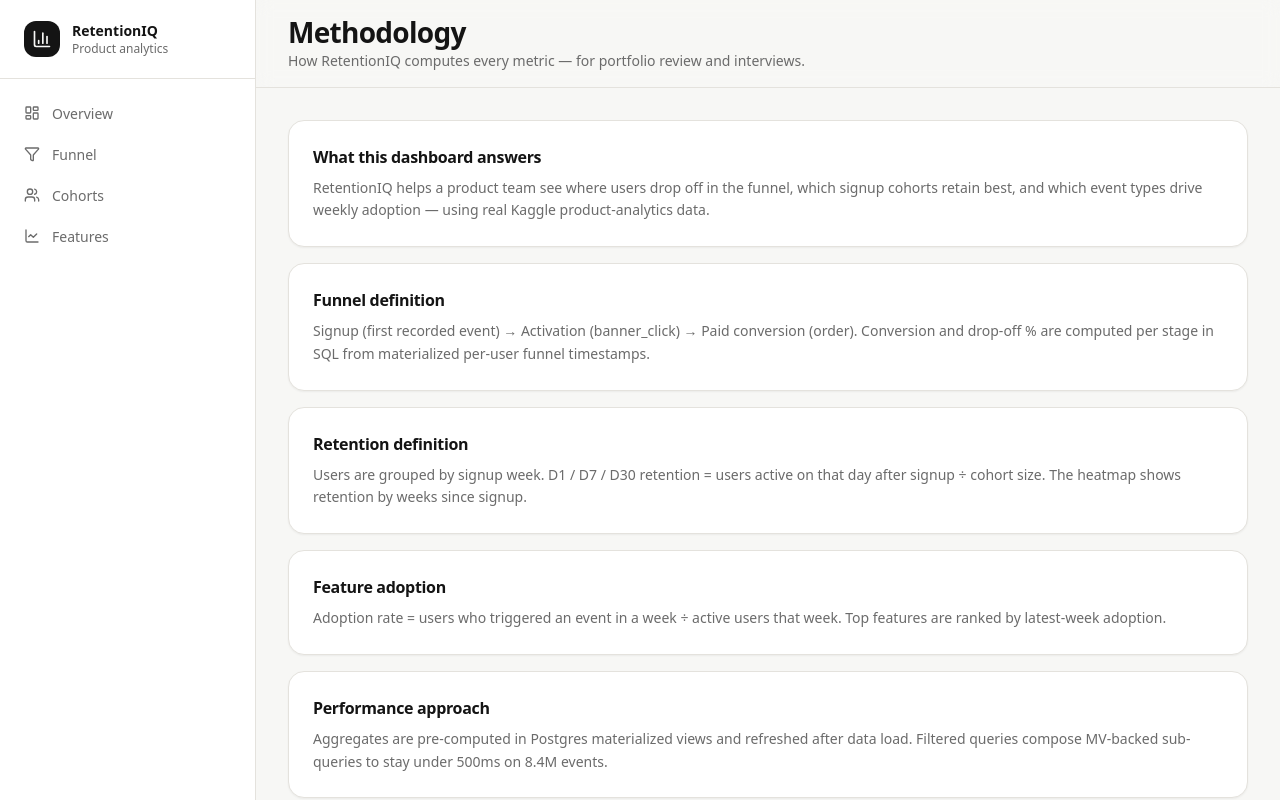
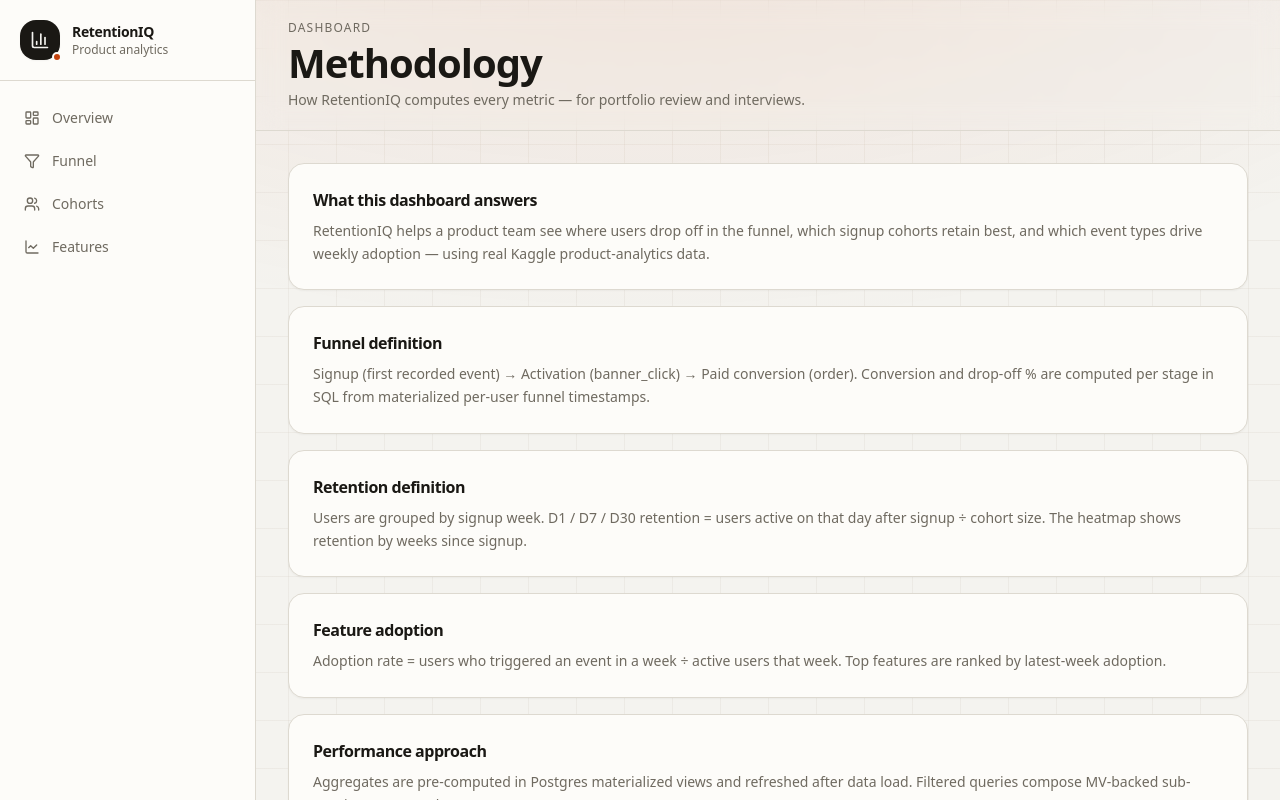
Before and after one commit to vedjr02/RetentionIQ, a Next.js app in the folder frontend/: page /about in a window 1280 px wide. Shown: the top 800 px of the page. Built offline with nearby package versions, Linux system fonts and the light colour scheme; no server answers.

Commit message:
feat(frontend): elevate design tokens and dashboard chrome
Richer warm palette, mesh background, card variants, hero KPI styling, and refined sidebar/header navigation.

```diff
--- a/frontend/app/globals.css
+++ b/frontend/app/globals.css
@@ -1,21 +1,25 @@
 :root {
-  --background: #f7f7f5;
-  --foreground: #141414;
-  --surface: #ffffff;
-  --surface-muted: #f0efec;
-  --border: #e4e2dd;
-  --border-strong: #cbc7be;
-  --muted: #6b6b6b;
-  --accent: #b45309;
-  --accent-soft: #fff7ed;
+  --background: #f4f3ef;
+  --foreground: #1a1814;
+  --surface: #fdfcf9;
+  --surface-muted: #eeede8;
+  --surface-elevated: #ffffff;
+  --border: #ddd9d0;
+  --border-strong: #b8b2a6;
+  --muted: #6f6a60;
+  --accent: #c2410c;
+  --accent-soft: #fff4eb;
+  --accent-glow: rgba(194, 65, 12, 0.12);
   --accent-foreground: #ffffff;
   --success: #166534;
   --danger: #b91c1c;
-  --shadow-sm: 0 1px 2px rgba(20, 20, 20, 0.05);
-  --shadow-md: 0 8px 24px rgba(20, 20, 20, 0.08);
+  --shadow-sm: 0 1px 2px rgba(26, 24, 20, 0.04);
+  --shadow-md: 0 12px 32px rgba(26, 24, 20, 0.07);
+  --shadow-lg: 0 24px 48px rgba(26, 24, 20, 0.09);
   --radius-sm: 0.5rem;
   --radius-md: 0.75rem;
   --radius-lg: 1rem;
+  --radius-xl: 1.25rem;
   --space-1: 0.25rem;
   --space-2: 0.5rem;
   --space-3: 0.75rem;
@@ -30,22 +34,26 @@
   --text-lg: 1.25rem;
   --text-xl: 1.75rem;
   --text-2xl: 2.5rem;
+  --text-display: 3.25rem;
 }
 
 @media (prefers-color-scheme: dark) {
   :root {
-    --background: #111111;
-    --foreground: #f5f5f2;
-    --surface: #1a1a1a;
-    --surface-muted: #222222;
-    --border: #2e2e2e;
-    --border-strong: #3d3d3d;
-    --muted: #a3a3a3;
-    --accent: #f59e0b;
-    --accent-soft: #2a1f0f;
-    --accent-foreground: #111111;
+    --background: #0f0e0c;
+    --foreground: #f5f3ee;
+    --surface: #1a1916;
+    --surface-muted: #242220;
+    --surface-elevated: #1f1e1b;
+    --border: #2e2c28;
+    --border-strong: #454239;
+    --muted: #a39e94;
+    --accent: #f97316;
+    --accent-soft: #2a1a0f;
+    --accent-glow: rgba(249, 115, 22, 0.15);
+    --accent-foreground: #0f0e0c;
     --shadow-sm: 0 1px 2px rgba(0, 0, 0, 0.35);
-    --shadow-md: 0 8px 24px rgba(0, 0, 0, 0.45);
+    --shadow-md: 0 12px 32px rgba(0, 0, 0, 0.4);
+    --shadow-lg: 0 24px 48px rgba(0, 0, 0, 0.5);
   }
 }
 
@@ -69,7 +77,7 @@
   h1,
   h2,
   h3 {
-    letter-spacing: -0.02em;
+    letter-spacing: -0.03em;
   }
 }
 
@@ -77,4 +85,13 @@
   .tabular-nums {
     font-variant-numeric: tabular-nums;
   }
+
+  .dashboard-mesh {
+    background-color: var(--background);
+    background-image:
+      radial-gradient(ellipse 80% 50% at 50% -20%, var(--accent-glow), transparent),
+      linear-gradient(to right, color-mix(in srgb, var(--border) 35%, transparent) 1px, transparent 1px),
+      linear-gradient(to bottom, color-mix(in srgb, var(--border) 35%, transparent) 1px, transparent 1px);
+    background-size: 100% 100%, 48px 48px, 48px 48px;
+  }
 }
--- a/frontend/components/dashboard/DashboardShell.tsx
+++ b/frontend/components/dashboard/DashboardShell.tsx
@@ -20,7 +20,7 @@ export function DashboardShell({ title, description, children }: DashboardShellP
 
   return (
     <DashboardMetaProvider>
-      <div className="flex min-h-screen bg-background text-foreground">
+      <div className="dashboard-mesh flex min-h-screen text-foreground">
         <div className="hidden md:flex">
           <Sidebar />
         </div>
@@ -29,22 +29,22 @@ export function DashboardShell({ title, description, children }: DashboardShellP
           <div className="fixed inset-0 z-40 flex md:hidden">
             <button
               type="button"
-            className="absolute inset-0 bg-foreground/30"
+              className="absolute inset-0 bg-foreground/30 backdrop-blur-sm"
               aria-label="Close navigation"
               onClick={() => setMobileNavOpen(false)}
             />
-          <div className="relative z-50 h-full shadow-md">
+            <div className="relative z-50 h-full shadow-lg">
               <Sidebar />
             </div>
           </div>
         ) : null}
 
         <div className="flex min-w-0 flex-1 flex-col">
-        <header className="sticky top-0 z-30 border-b border-border bg-surface/95 px-4 py-4 backdrop-blur md:px-8">
+          <header className="sticky top-0 z-30 border-b border-border/80 bg-surface/90 px-4 py-5 backdrop-blur-md md:px-8">
             <div className="flex items-start gap-3">
               <button
                 type="button"
-              className="mt-0.5 rounded-md border border-border p-2 text-foreground md:hidden"
+                className="mt-0.5 rounded-lg border border-border bg-surface-elevated p-2 text-foreground shadow-sm md:hidden"
                 aria-label="Open navigation"
                 onClick={() => setMobileNavOpen((open) => !open)}
               >
@@ -55,8 +55,11 @@ export function DashboardShell({ title, description, children }: DashboardShellP
                 )}
               </button>
               <div className="min-w-0 flex-1">
-              <h1 className="text-xl font-semibold tracking-tight">{title}</h1>
-              <p className="text-sm text-muted">{description}</p>
+                <p className="mb-1 text-xs font-medium uppercase tracking-widest text-muted">
+                  Dashboard
+                </p>
+                <h1 className="text-2xl font-semibold tracking-tight">{title}</h1>
+                <p className="mt-1 text-sm text-muted">{description}</p>
               </div>
               <DataFreshnessBadge />
             </div>
@@ -67,7 +70,7 @@ export function DashboardShell({ title, description, children }: DashboardShellP
             initial={reduceMotion ? false : { opacity: 0, y: 8 }}
             animate={{ opacity: 1, y: 0 }}
             transition={{ duration: 0.25, ease: "easeOut" }}
-          className="flex-1 space-y-6 px-4 py-6 md:px-8 md:py-8"
+            className="flex-1 space-y-8 px-4 py-6 md:px-8 md:py-8"
           >
             {children}
           </motion.main>
--- a/frontend/components/dashboard/FilterBar.tsx
+++ b/frontend/components/dashboard/FilterBar.tsx
@@ -22,7 +22,7 @@ function isPresetActive(
 
 export function FilterBar({ params, channels, onChange }: FilterBarProps) {
   return (
-    <Card className="flex flex-col gap-4">
+    <Card variant="elevated" className="flex flex-col gap-4">
       <div className="flex flex-wrap gap-2">
         {DATE_PRESETS.map((preset) => (
           <button
--- a/frontend/components/dashboard/Sidebar.tsx
+++ b/frontend/components/dashboard/Sidebar.tsx
@@ -12,17 +12,23 @@ export function Sidebar() {
 
   return (
     <aside className="flex h-full w-64 shrink-0 flex-col border-r border-border bg-surface">
-      <div className="flex items-center gap-3 border-b border-border px-6 py-5">
-        <div className="flex h-9 w-9 items-center justify-center rounded-md bg-foreground text-background">
-          <BarChart3 className="h-5 w-5" aria-hidden />
-        </div>
-        <div>
-          <p className="text-sm font-semibold text-foreground">RetentionIQ</p>
-          <p className="text-xs text-muted">Product analytics</p>
+      <div className="border-b border-border px-5 py-5">
+        <div className="flex items-center gap-3">
+          <div className="relative flex h-10 w-10 items-center justify-center rounded-lg bg-foreground text-background shadow-sm">
+            <BarChart3 className="h-5 w-5" aria-hidden />
+            <span
+              className="absolute -bottom-0.5 -right-0.5 h-2.5 w-2.5 rounded-full border-2 border-surface bg-accent"
+              aria-hidden
+            />
+          </div>
+          <div>
+            <p className="text-sm font-semibold tracking-tight text-foreground">RetentionIQ</p>
+            <p className="text-xs text-muted">Product analytics</p>
+          </div>
         </div>
       </div>
 
-      <nav className="flex flex-1 flex-col gap-1 px-3 py-4" aria-label="Main navigation">
+      <nav className="flex flex-1 flex-col gap-0.5 px-3 py-4" aria-label="Main navigation">
         {navItems.map((item) => {
           const isActive = pathname === item.href;
           const Icon = item.icon;
@@ -32,15 +38,27 @@ export function Sidebar() {
               key={item.href}
               href={item.href}
               className={cn(
-                "flex items-center gap-3 rounded-md px-3 py-2 text-sm font-medium transition-colors duration-200 ease-out",
+                "group relative flex items-center gap-3 rounded-lg px-3 py-2.5 text-sm font-medium transition-colors duration-200 ease-out",
                 "focus-visible:outline-none focus-visible:ring-2 focus-visible:ring-accent",
                 isActive
-                  ? "bg-surface-muted text-foreground"
+                  ? "bg-accent-soft text-foreground"
                   : "text-muted hover:bg-surface-muted hover:text-foreground",
               )}
               aria-current={isActive ? "page" : undefined}
             >
-              <Icon className="h-4 w-4 shrink-0" aria-hidden />
+              {isActive ? (
+                <span
+                  className="absolute bottom-2 left-0 top-2 w-1 rounded-r-full bg-accent"
+                  aria-hidden
+                />
+              ) : null}
+              <Icon
+                className={cn(
+                  "h-4 w-4 shrink-0 transition-colors",
+                  isActive ? "text-accent" : "text-muted group-hover:text-foreground",
+                )}
+                aria-hidden
+              />
               {item.label}
             </Link>
           );
@@ -51,14 +69,26 @@ export function Sidebar() {
         <Link
           href="/about"
           className={cn(
-            "flex items-center gap-3 rounded-md px-3 py-2 text-sm font-medium transition-colors duration-200 ease-out",
+            "group relative flex items-center gap-3 rounded-lg px-3 py-2.5 text-sm font-medium transition-colors duration-200 ease-out",
             "focus-visible:outline-none focus-visible:ring-2 focus-visible:ring-accent",
             pathname === "/about"
-              ? "bg-surface-muted text-foreground"
+              ? "bg-accent-soft text-foreground"
               : "text-muted hover:bg-surface-muted hover:text-foreground",
           )}
         >
-          <BookOpen className="h-4 w-4 shrink-0" aria-hidden />
+          {pathname === "/about" ? (
+            <span
+              className="absolute bottom-2 left-0 top-2 w-1 rounded-r-full bg-accent"
+              aria-hidden
+            />
+          ) : null}
+          <BookOpen
+            className={cn(
+              "h-4 w-4 shrink-0",
+              pathname === "/about" ? "text-accent" : "text-muted group-hover:text-foreground",
+            )}
+            aria-hidden
+          />
           Methodology
         </Link>
       </div>
--- a/frontend/components/ui/Card.tsx
+++ b/frontend/components/ui/Card.tsx
@@ -3,17 +3,18 @@ import { cn } from "@/lib/utils";
 type CardProps = {
   children: React.ReactNode;
   className?: string;
+  variant?: "default" | "elevated" | "inset" | "accent";
 };
 
-export function Card({ children, className }: CardProps) {
-  return (
-    <div
-      className={cn(
-        "rounded-lg border border-border bg-surface p-6 shadow-sm",
-        className,
-      )}
-    >
-      {children}
-    </div>
-  );
+const variants = {
+  default: "rounded-lg border border-border bg-surface p-6 shadow-sm",
+  elevated:
+    "rounded-xl border border-border/80 bg-surface-elevated p-6 shadow-md",
+  inset: "rounded-lg border border-border bg-surface-muted/60 p-6",
+  accent:
+    "rounded-xl border border-accent/20 bg-gradient-to-br from-surface-elevated to-accent-soft/30 p-6 shadow-md",
+};
+
+export function Card({ children, className, variant = "default" }: CardProps) {
+  return <div className={cn(variants[variant], className)}>{children}</div>;
 }
--- a/frontend/components/ui/InsightPanel.tsx
+++ b/frontend/components/ui/InsightPanel.tsx
@@ -1,4 +1,11 @@
+"use client";
+
+import Link from "next/link";
+import { motion, useReducedMotion } from "framer-motion";
+import { ArrowRight, Lightbulb } from "lucide-react";
+
 import { Card } from "@/components/ui/Card";
+import { SectionHeader } from "@/components/ui/SectionHeader";
 
 type InsightPanelProps = {
   meaning: string;
@@ -7,23 +14,52 @@ type InsightPanelProps = {
 };
 
 export function InsightPanel({ meaning, recommendation, title }: InsightPanelProps) {
+  const reduceMotion = useReducedMotion();
+
   return (
-    <div className="space-y-3">
-      {title ? <h2 className="text-lg font-semibold text-foreground">{title}</h2> : null}
+    <div className="space-y-4">
+      {title ? <SectionHeader title={title} /> : null}
       <div className="grid gap-4 md:grid-cols-2">
-      <Card>
-        <p className="mb-2 text-xs font-medium uppercase tracking-wide text-muted">
-          What this means
-        </p>
-        <p className="text-sm leading-relaxed text-foreground">{meaning}</p>
-      </Card>
-      <Card className="border-accent/20 bg-accent-soft/40">
-        <p className="mb-2 text-xs font-medium uppercase tracking-wide text-accent">
-          Recommended action
-        </p>
-        <p className="text-sm leading-relaxed text-foreground">{recommendation}</p>
-      </Card>
+        <motion.div
+          initial={reduceMotion ? false : { opacity: 0, y: 6 }}
+          animate={{ opacity: 1, y: 0 }}
+          transition={{ duration: 0.25, ease: "easeOut" }}
+        >
+          <Card variant="elevated" className="relative overflow-hidden border-l-4 border-l-border-strong pl-5">
+            <div className="mb-3 flex items-center gap-2 text-muted">
+              <Lightbulb className="h-4 w-4 shrink-0" aria-hidden />
+              <p className="text-xs font-medium uppercase tracking-wide">What this means</p>
+            </div>
+            <p className="text-sm leading-relaxed text-foreground">{meaning}</p>
+          </Card>
+        </motion.div>
+
+        <motion.div
+          initial={reduceMotion ? false : { opacity: 0, y: 6 }}
+          animate={{ opacity: 1, y: 0 }}
+          transition={{ duration: 0.25, ease: "easeOut", delay: 0.06 }}
+        >
+          <Card variant="accent" className="relative overflow-hidden">
+            <div className="mb-3 flex items-center gap-2 text-accent">
+              <ArrowRight className="h-4 w-4 shrink-0" aria-hidden />
+              <p className="text-xs font-medium uppercase tracking-wide">Recommended action</p>
+            </div>
+            <p className="text-sm leading-relaxed text-foreground">{recommendation}</p>
+          </Card>
+        </motion.div>
       </div>
     </div>
   );
 }
+
+export function InsightPanelFooter() {
+  return (
+    <p className="text-xs text-muted">
+      Insights are generated from aggregate metrics — see{" "}
+      <Link href="/about" className="font-medium text-accent underline-offset-2 hover:underline">
+        methodology
+      </Link>{" "}
+      for definitions.
+    </p>
+  );
+}
--- a/frontend/components/ui/KPIStat.tsx
+++ b/frontend/components/ui/KPIStat.tsx
@@ -2,9 +2,11 @@
 
 import { useEffect, useState } from "react";
 import { motion, useReducedMotion } from "framer-motion";
+import type { LucideIcon } from "lucide-react";
 
 import { Card } from "@/components/ui/Card";
 import { Skeleton } from "@/components/ui/Skeleton";
+import { cn } from "@/lib/utils";
 
 type KPIStatProps = {
   label: string;
@@ -12,6 +14,9 @@ type KPIStatProps = {
   suffix?: string;
   loading?: boolean;
   highlight?: boolean;
+  variant?: "default" | "hero";
+  icon?: LucideIcon;
+  hint?: string;
 };
 
 function useAnimatedNumber(value: number | null, loading: boolean) {
@@ -50,30 +55,72 @@ export function KPIStat({
   suffix = "",
   loading = false,
   highlight = false,
+  variant = "default",
+  icon: Icon,
+  hint,
 }: KPIStatProps) {
   const numericValue = typeof value === "number" ? value : null;
   const animated = useAnimatedNumber(numericValue, loading);
+  const isHero = variant === "hero";
 
   return (
-    <Card className="flex flex-col gap-2">
-      <p className="text-xs font-medium uppercase tracking-wide text-muted">{label}</p>
+    <Card
+      variant={isHero ? "accent" : "elevated"}
+      className={cn(
+        "flex flex-col",
+        isHero ? "relative min-h-[9.5rem] gap-3 overflow-hidden" : "gap-2",
+      )}
+    >
+      {isHero ? (
+        <div
+          className="pointer-events-none absolute -right-6 -top-6 h-28 w-28 rounded-full bg-accent/10 blur-2xl"
+          aria-hidden
+        />
+      ) : null}
+
+      <div className="flex items-start justify-between gap-2">
+        <p
+          className={cn(
+            "font-medium uppercase tracking-wide text-muted",
+            isHero ? "text-xs" : "text-xs",
+          )}
+        >
+          {label}
+        </p>
+        {Icon ? (
+          <span
+            className={cn(
+              "flex shrink-0 items-center justify-center rounded-md",
+              isHero
+                ? "h-9 w-9 bg-accent/10 text-accent"
+                : "h-8 w-8 bg-surface-muted text-muted",
+            )}
+          >
+            <Icon className={isHero ? "h-4 w-4" : "h-3.5 w-3.5"} aria-hidden />
+          </span>
+        ) : null}
+      </div>
+
       {loading ? (
-        <Skeleton className="h-8 w-24" />
+        <Skeleton className={isHero ? "h-12 w-32" : "h-8 w-24"} />
       ) : (
         <motion.p
           initial={{ opacity: 0, y: 4 }}
           animate={{ opacity: 1, y: 0 }}
           transition={{ duration: 0.25, ease: "easeOut" }}
-          className={[
-            "tabular-nums text-2xl font-semibold",
-            highlight ? "text-accent" : "text-foreground",
-          ].join(" ")}
+          className={cn(
+            "tabular-nums font-semibold tracking-tight",
+            isHero ? "text-display text-accent" : "text-2xl",
+            !isHero && highlight ? "text-accent" : !isHero ? "text-foreground" : "",
+          )}
         >
           {typeof value === "string"
             ? value
             : `${animated?.toFixed(1) ?? "0.0"}${suffix}`}
         </motion.p>
       )}
+
+      {hint ? <p className="text-xs text-muted">{hint}</p> : null}
     </Card>
   );
 }
--- /dev/null
+++ b/frontend/components/ui/SectionHeader.tsx
@@ -0,0 +1,16 @@
+import { cn } from "@/lib/utils";
+
+type SectionHeaderProps = {
+  title: string;
+  description?: string;
+  className?: string;
+};
+
+export function SectionHeader({ title, description, className }: SectionHeaderProps) {
+  return (
+    <div className={cn("space-y-1", className)}>
+      <h2 className="text-lg font-semibold tracking-tight text-foreground">{title}</h2>
+      {description ? <p className="text-sm text-muted">{description}</p> : null}
+    </div>
+  );
+}
--- a/frontend/tailwind.config.ts
+++ b/frontend/tailwind.config.ts
@@ -13,6 +13,7 @@ const config: Config = {
         foreground: "var(--foreground)",
         surface: "var(--surface)",
         "surface-muted": "var(--surface-muted)",
+        "surface-elevated": "var(--surface-elevated)",
         border: "var(--border)",
         "border-strong": "var(--border-strong)",
         muted: "var(--muted)",
@@ -26,10 +27,12 @@ const config: Config = {
         sm: "var(--radius-sm)",
         md: "var(--radius-md)",
         lg: "var(--radius-lg)",
+        xl: "var(--radius-xl)",
       },
       boxShadow: {
         sm: "var(--shadow-sm)",
         md: "var(--shadow-md)",
+        lg: "var(--shadow-lg)",
       },
       fontSize: {
         xs: ["var(--text-xs)", { lineHeight: "1.4" }],
@@ -38,6 +41,7 @@ const config: Config = {
         lg: ["var(--text-lg)", { lineHeight: "1.35" }],
         xl: ["var(--text-xl)", { lineHeight: "1.2" }],
         "2xl": ["var(--text-2xl)", { lineHeight: "1.1" }],
+        display: ["var(--text-display)", { lineHeight: "1" }],
       },
       spacing: {
         1: "var(--space-1)",
```
Lines whose indentation alone changed are shown as unchanged.
